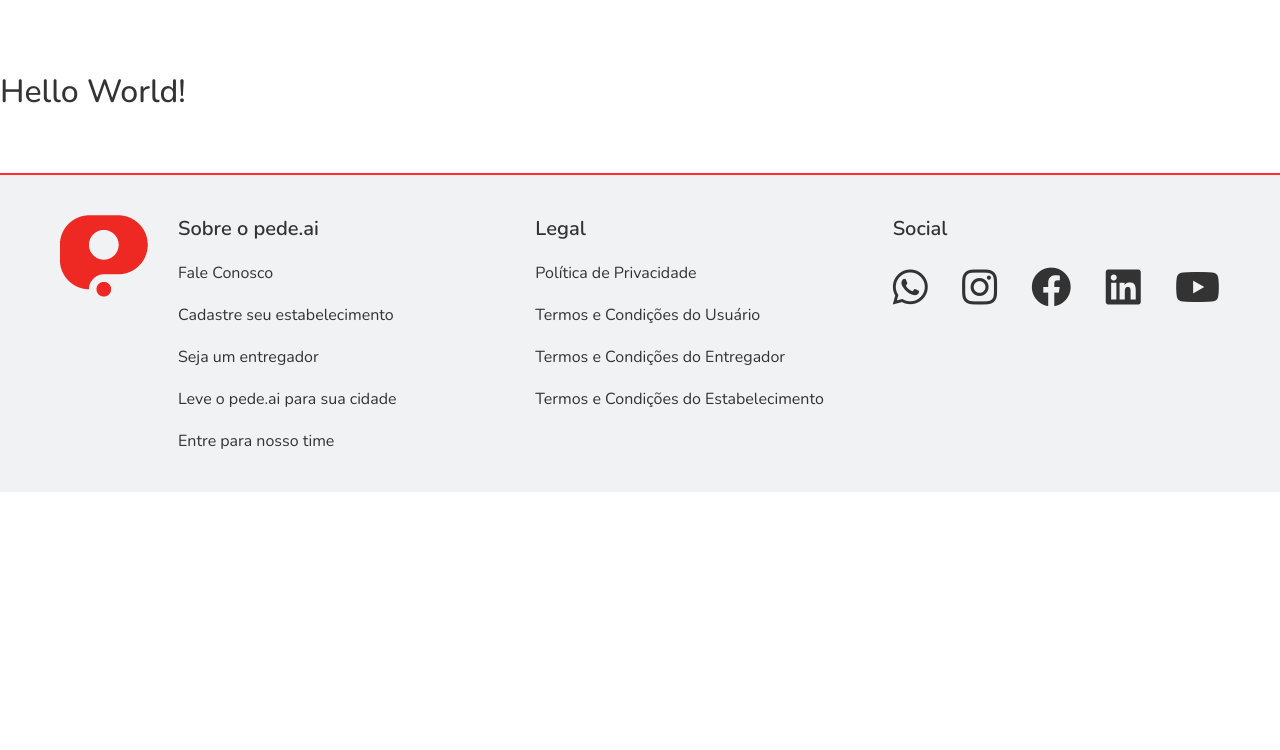
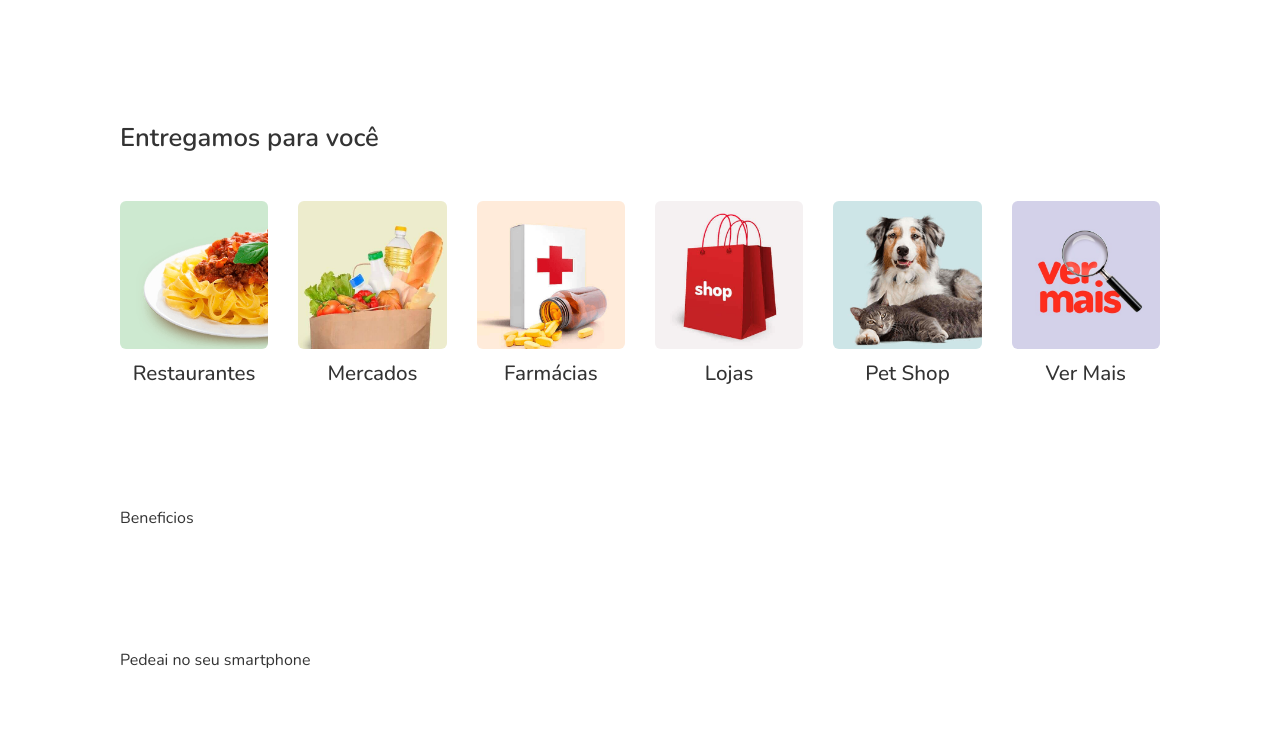
Before and after one commit to IgorCazeNunes/Clone-Pedeai, a website: page index.html in a window 1280 px wide. Shown: the part 730-1480 px from the top of the page. Before the commit the page ends 1222 px from the top, so only its background shows below. Drawn offline with nearby package versions, Linux system fonts and the light colour scheme.

Commit message:
Finalizado Categoria

```diff
--- a/index.html
+++ b/index.html
@@ -55,7 +55,57 @@
             </div>
         </section>
 
-        <h1>Hello World!</h1>
+        <section class="container category-container">
+            <title>Entregamos para você</title>
+
+            <ul>
+                <li>
+                    <a href="https://store.pede.ai/app" target="_blank" rel="noreferrer">
+                        <img src="/src/assets/images/category-restaurante.png" alt="Restaurantes">
+                        <h3>Restaurantes</h3>
+                    </a>
+                </li>
+
+                <li>
+                    <a href="https://store.pede.ai/app" target="_blank" rel="noreferrer">
+                        <img src="/src/assets/images/category-mercado.png" alt="Mercados">
+                        <h3>Mercados</h3>
+                    </a>
+                </li>
+
+                <li>
+                    <a href="https://store.pede.ai/app" target="_blank" rel="noreferrer">
+                        <img src="/src/assets/images/category-farmacia.png" alt="Farmácias">
+                        <h3>Farmácias</h3>
+                    </a>
+                </li>
+
+                <li>
+                    <a href="https://store.pede.ai/app" target="_blank" rel="noreferrer">
+                        <img src="/src/assets/images/category-lojas.png" alt="Lojas">
+                        <h3>Lojas</h3>
+                    </a>
+                </li>
+
+                <li>
+                    <a href="https://store.pede.ai/app" target="_blank" rel="noreferrer">
+                        <img src="/src/assets/images/category-petshop.png" alt="Pet Shop">
+                        <h3>Pet Shop</h3>
+                    </a>
+                </li>
+
+                <li>
+                    <a href="https://store.pede.ai/app" target="_blank" rel="noreferrer">
+                        <img src="/src/assets/images/category-ver-mais.png" alt="Ver Mais">
+                        <h3>Ver Mais</h3>
+                    </a>
+                </li>
+            </ul>
+        </section>
+
+        <section class="container">Beneficios</section>
+
+        <section class="container">Pedeai no seu smartphone</section>
     </main>
 
     <footer>
--- a/src/style/index.css
+++ b/src/style/index.css
@@ -58,12 +58,22 @@ main {
     width: 100%;
 }
 
+main section.container {
+    width: 100%;
+    max-width: 1366px;
+
+    margin: 20px auto auto;
+    padding: 50px 120px;
+}
+
+main section.container:nth-child(2) {
+    margin-top: 0;
+}
 
 /*------------------------*
  *       Main Header      *
  *------------------------*/
 main .main-header {
-    flex: 1 1 0%;
     display: flex;
     align-items: center;
     justify-content: center;
@@ -139,6 +149,48 @@ main .main-header .button-group a:hover {
 }
 
 /*------------------------*
+ *     Main Category      *
+ *------------------------*/
+
+main .category-container title {
+    display: flex;
+
+    margin-bottom: 36px;
+
+    color: var(--text);
+    font-size: 1.6rem;
+    font-weight: 600;
+}
+
+main .category-container ul {
+    display: grid;
+    gap: 30px;
+    grid-template-columns: repeat(6, 1fr);
+
+    list-style: none;
+}
+
+main .category-container ul a {
+    display: flex;
+    flex-direction: column;
+    gap: 10px;
+
+    margin-top: 10px;
+
+    color: var(--text);
+    font-size: 1.1rem;
+    font-weight: 600;
+    text-align: center;
+    text-decoration: none;
+}
+
+main .category-container ul a img {
+    width: 100%;
+
+    border-radius: 6px;
+}
+
+/*------------------------*
  *         Footer         *
  *------------------------*/
 
```
